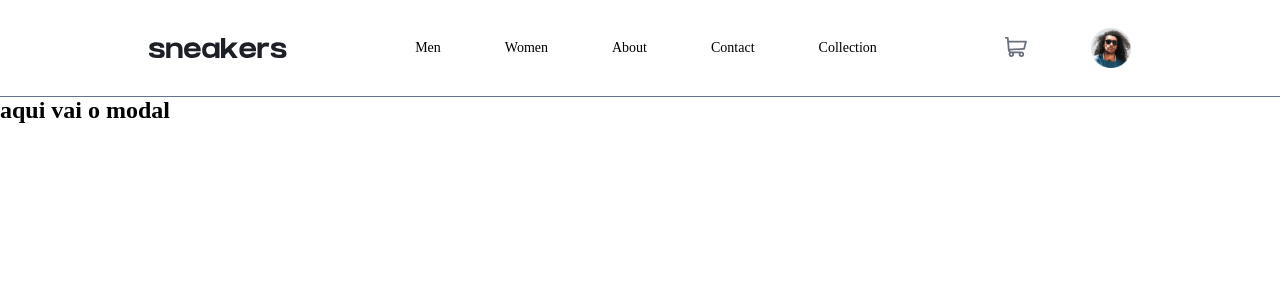
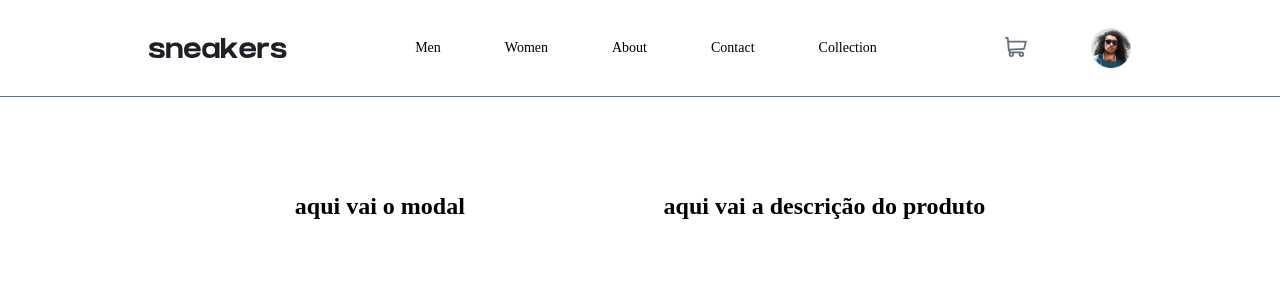
Before and after one commit to MarcosJhonata/e-commerce-page, a React (Vite) app in the folder pagina-de-produto/: page / in a window 1280 px wide. Shown: the top 300 px of the page. Built offline with nearby package versions, Linux system fonts and the light colour scheme.

Commit message:
add style content in app article

```diff
--- a/pagina-de-produto/src/App.jsx
+++ b/pagina-de-produto/src/App.jsx
@@ -1,6 +1,7 @@
-import './App.module.css'
+import style from './App.module.css'
 import { Header } from './components/Header'
 import { Modal } from './components/Modal'
+import { ProductDescription } from './components/Product-description'
 
 
 function App() {
@@ -12,8 +13,9 @@ function App() {
         <Header/>
       </header>
 
-      <article>
+      <article className={style.content}>
         <Modal/>
+        <ProductDescription/>
       </article>
 
     </div>
--- a/pagina-de-produto/src/App.module.css
+++ b/pagina-de-produto/src/App.module.css
@@ -5,3 +5,10 @@
   text-align: center;
 
 }
+
+.content {
+  display: flex;
+  justify-content: space-evenly;
+  align-items: center;
+  padding: 6rem;
+}
```
